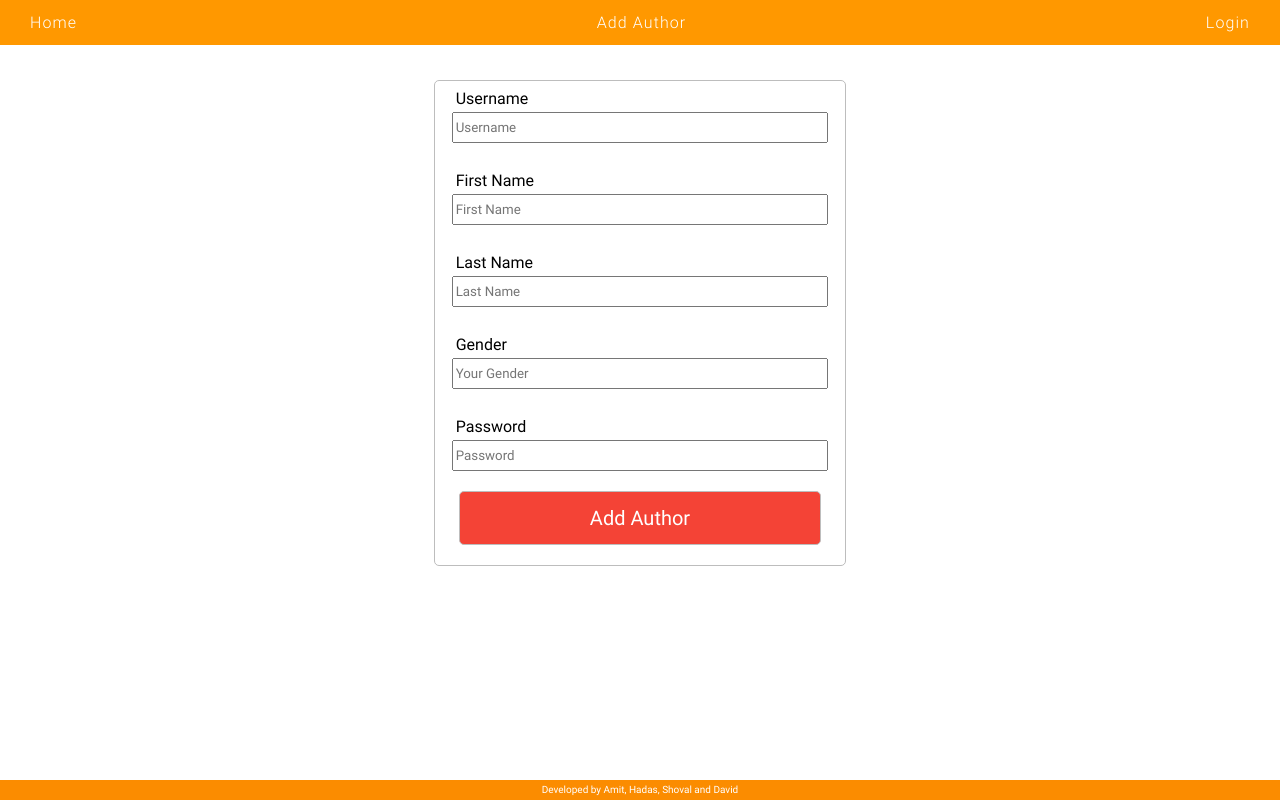
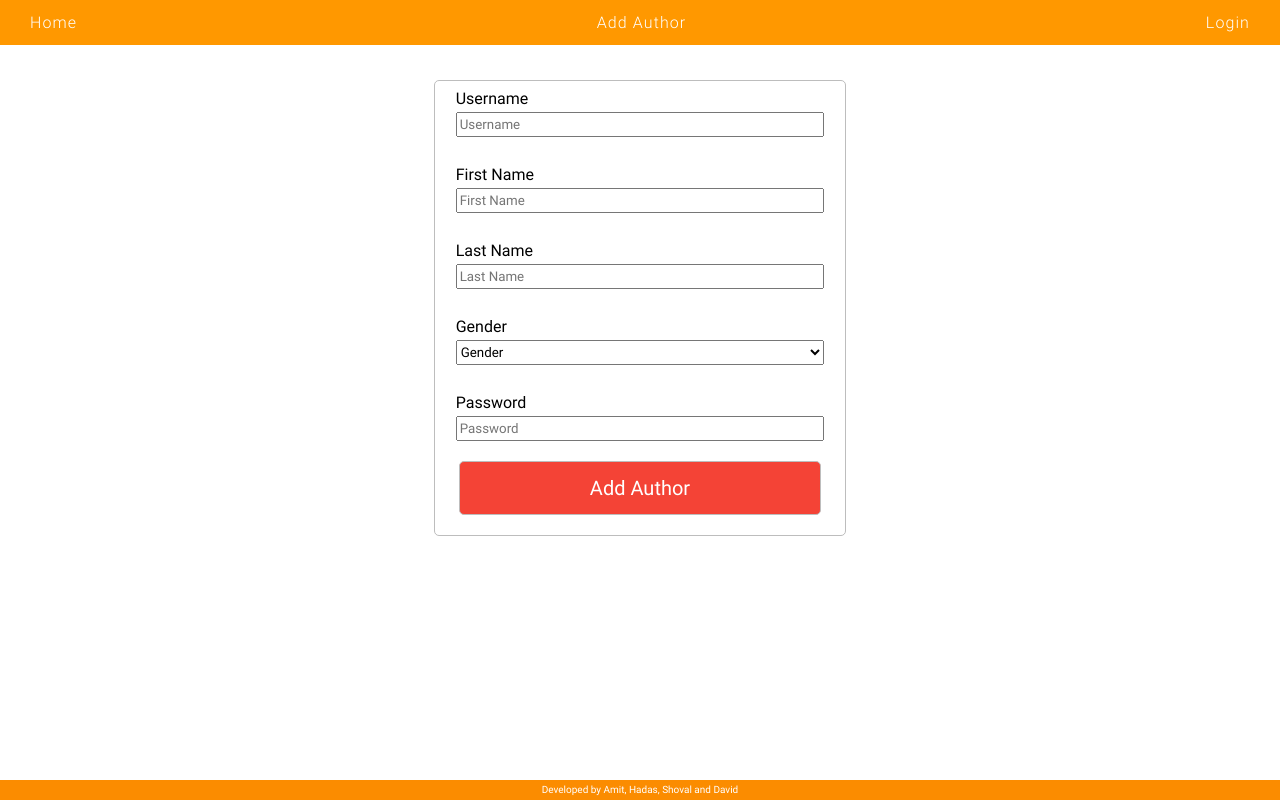
Before and after one commit to HadasAdam/foodie, a React (Create React App) app in the folder client/: page /NewAuthor in a window 1280 px wide. Built offline with nearby package versions, Linux system fonts and the light colour scheme.

Commit message:
changed author form gender to selectbox from text input

```diff
--- a/client/src/pages/Author/NewAuthorForm/NewAuthorForm.jsx
+++ b/client/src/pages/Author/NewAuthorForm/NewAuthorForm.jsx
@@ -89,7 +89,11 @@ const NewAuthorForm = () => {
 
             {/* Gender */}
             <label htmlFor='gender'>Gender</label>
-            <input type="text" placeholder='Your Gender' id='gender' ref={genderRef} />
+            <select id='gender' ref={genderRef}>
+                <option value="None">Gender</option>
+                <option value="Male">Male</option>
+                <option value="Female">Female</option>
+            </select>
 
             {/* Password */}
             <label htmlFor='password'>Password</label>
--- a/client/src/pages/Author/NewAuthorForm/NewAuthorForm.scss
+++ b/client/src/pages/Author/NewAuthorForm/NewAuthorForm.scss
@@ -14,7 +14,8 @@
         width: 90%;
         padding-top: 10px;
     }
-    input{
+    input, select{
+        box-sizing: border-box;
         width: 90%;
         margin: 5px 0 20px 0;
         height: 25px;
```
Also changed, not shown: 1 other file (tests, documents, lock files or other folders).
